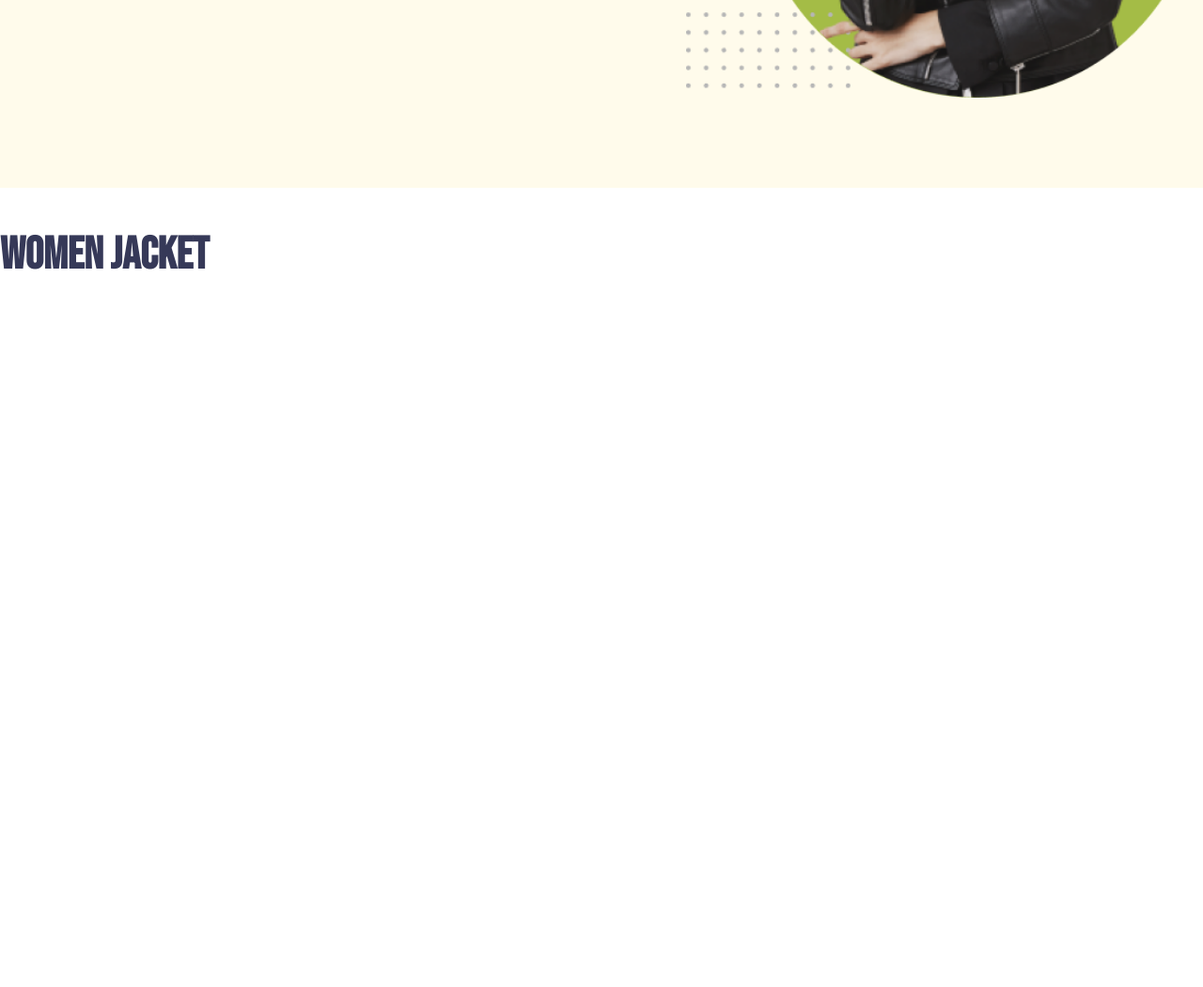
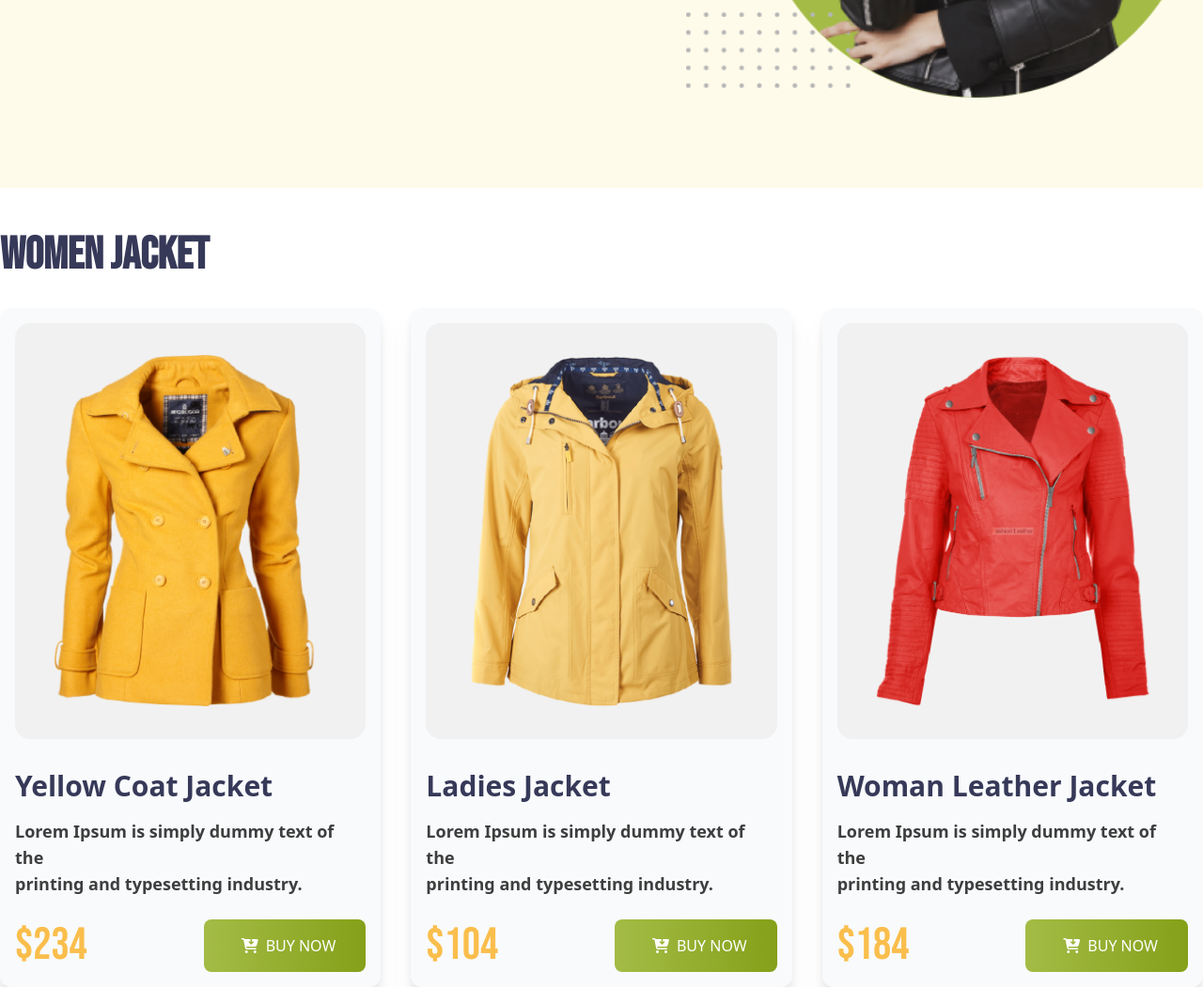
Before and after one commit to mehu-hub/project-8, a plain HTML site: page index.html in a window 1280 px wide. Shown: the part 559-1610 px from the top of the page at 94% size. Before the commit the page ends 859 px from the top, so only its background shows below. Drawn offline with nearby package versions, Linux system fonts and the light colour scheme.

Commit message:
Women fashion Section

```diff
--- a/index.html
+++ b/index.html
@@ -7,7 +7,7 @@
     <!-- tailwind css  -->
     <link rel="shortcut icon" href="icons/fav.png" type="image/x-icon">
     <script src="https://cdn.tailwindcss.com"></script>
-    <title>Fashion By Penguine</title>
+    <title>PENGUIN'S - Fashion</title>
     <script src="https://kit.fontawesome.com/ce81d1d063.js" crossorigin="anonymous"></script>
     <link rel="stylesheet" href="style.css">
 </head>
@@ -22,7 +22,8 @@
                     <span class="text-amber-400">Be the Penguins</span>
                     <br> of Winter
                 </h1>
-                <p class="text-lg font-semibold font-sans">Lorem Ipsum is simply dummy text of the printing <br> and typesetting industry.</p>
+                <p class="text-lg font-semibold font-sans">Lorem Ipsum is simply dummy text of the printing <br> and
+                    typesetting industry.</p>
                 <button
                     class="font-sans rounded-lg py-4 px-8 text-white uppercase bg-gradient-to-r from-[#A4BC46] to-[#85A019]"><i
                         class="px-2 fa-solid fa-cart-arrow-down"></i>Buy now</button>
@@ -33,8 +34,59 @@
         </div>
     </header>
     <main class="container mx-auto">
+        <!-- women jacket section  -->
         <section class="mt-12">
-            <h2 class="text-5xl text-[#363958] uppercase font-semibold">Women Jacket</h2>
+            <h2 class="text-5xl text-[#363958] px-5 md:px-0 uppercase font-semibold">Women Jacket</h2>
+            <div class="md:mt-8 grid grid-cols-1 md:grid-cols-3 gap-8">
+                <!-- jacket one card  -->
+                <div class="bg-slate-50 py-4 px-4 rounded-xl drop-shadow-xl">
+                    <div class="bg-[#F1F1F1] rounded-2xl p-8">
+                        <img src="images/jacket-1.png" alt="">
+                    </div>
+                    <div class="mt-6">
+                        <h3 class="text-3xl py-2 font-sans text-[#363958] font-bold">Yellow Coat Jacket</h3>
+                        <p class="font-sans py-2 text-lg font-semibold text-[#3E3E3E]">Lorem Ipsum is simply dummy text of the <br> printing and typesetting industry.</p>
+                        <div class="flex pt-4 justify-between items-center">
+                            <h2 class="text-5xl text-[#FABE4C]">$234</h2>
+                            <button
+                                class="font-sans rounded-lg py-4 px-8 text-white uppercase bg-gradient-to-r from-[#A4BC46] to-[#85A019]"><i
+                                    class="px-2 fa-solid fa-cart-arrow-down"></i>Buy now</button>
+                        </div>
+                    </div>
+                </div>
+                <!-- jacket Two card  -->
+                <div class="bg-slate-50 py-4 px-4 rounded-xl drop-shadow-xl">
+                    <div class="bg-[#F1F1F1] rounded-2xl p-8">
+                        <img src="images/jacket-2.png" alt="">
+                    </div>
+                    <div class="mt-6">
+                        <h3 class="text-3xl py-2 font-sans text-[#363958] font-bold">Ladies Jacket</h3>
+                        <p class="font-sans py-2 text-lg font-semibold text-[#3E3E3E]">Lorem Ipsum is simply dummy text of the <br> printing and typesetting industry.</p>
+                        <div class="flex pt-4 justify-between items-center">
+                            <h2 class="text-5xl text-[#FABE4C]">$104</h2>
+                            <button
+                                class="font-sans rounded-lg py-4 px-8 text-white uppercase bg-gradient-to-r from-[#A4BC46] to-[#85A019]"><i
+                                    class="px-2 fa-solid fa-cart-arrow-down"></i>Buy now</button>
+                        </div>
+                    </div>
+                </div>
+                <!-- jacket Three card  -->
+                <div class="bg-slate-50 py-4 px-4 rounded-xl drop-shadow-xl">
+                    <div class="bg-[#F1F1F1] rounded-2xl p-8">
+                        <img src="images/jacket-3.png" alt="">
+                    </div>
+                    <div class="mt-6">
+                        <h3 class="text-3xl py-2 font-sans text-[#363958] font-bold">Woman Leather Jacket</h3>
+                        <p class="font-sans py-2 text-lg font-semibold text-[#3E3E3E]">Lorem Ipsum is simply dummy text of the <br> printing and typesetting industry.</p>
+                        <div class="flex pt-4 justify-between items-center">
+                            <h2 class="text-5xl text-[#FABE4C]">$184</h2>
+                            <button
+                                class="font-sans rounded-lg py-4 px-8 text-white uppercase bg-gradient-to-r from-[#A4BC46] to-[#85A019]"><i
+                                    class="px-2 fa-solid fa-cart-arrow-down"></i>Buy now</button>
+                        </div>
+                    </div>
+                </div>
+            </div>
         </section>
     </main>
     <footer>
```
